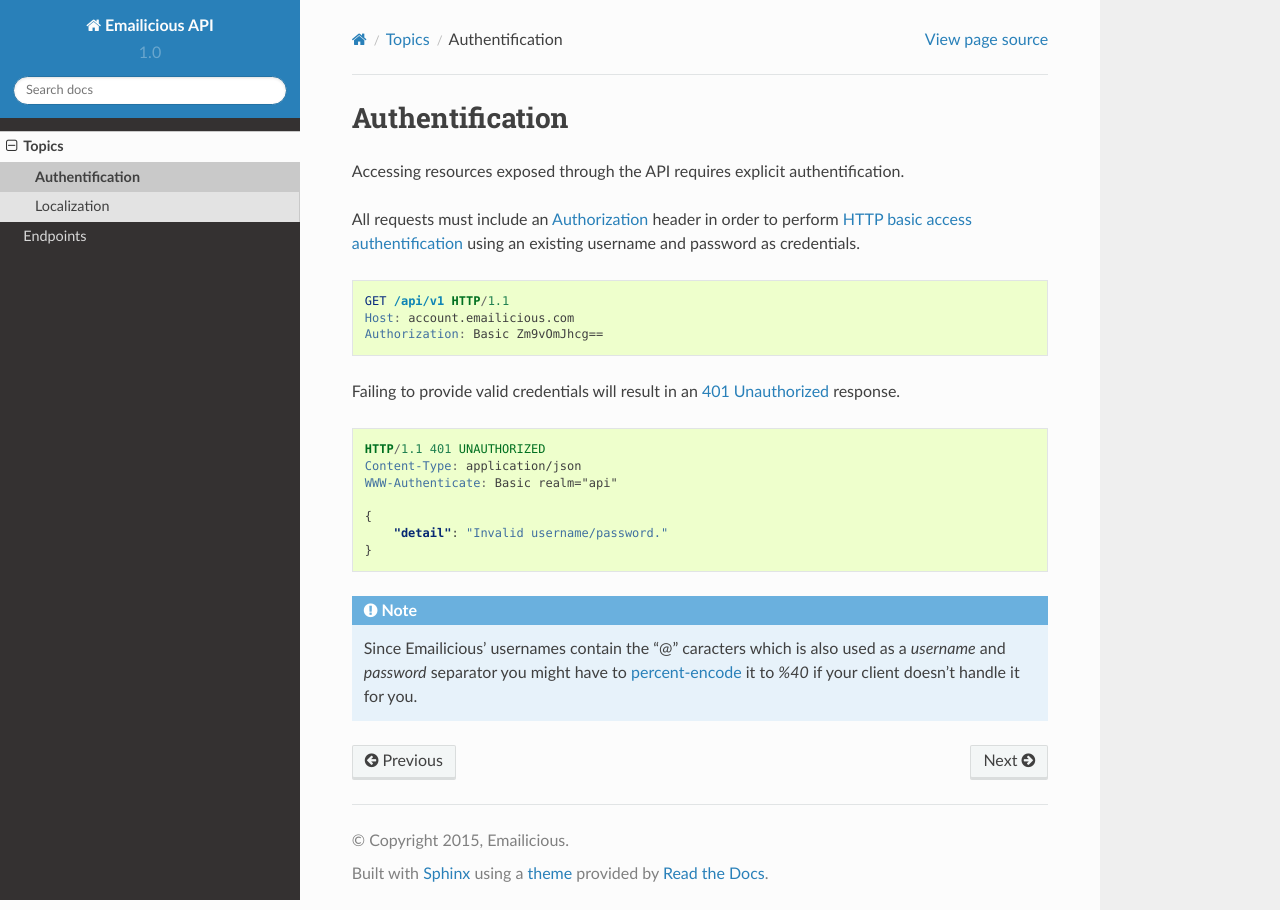
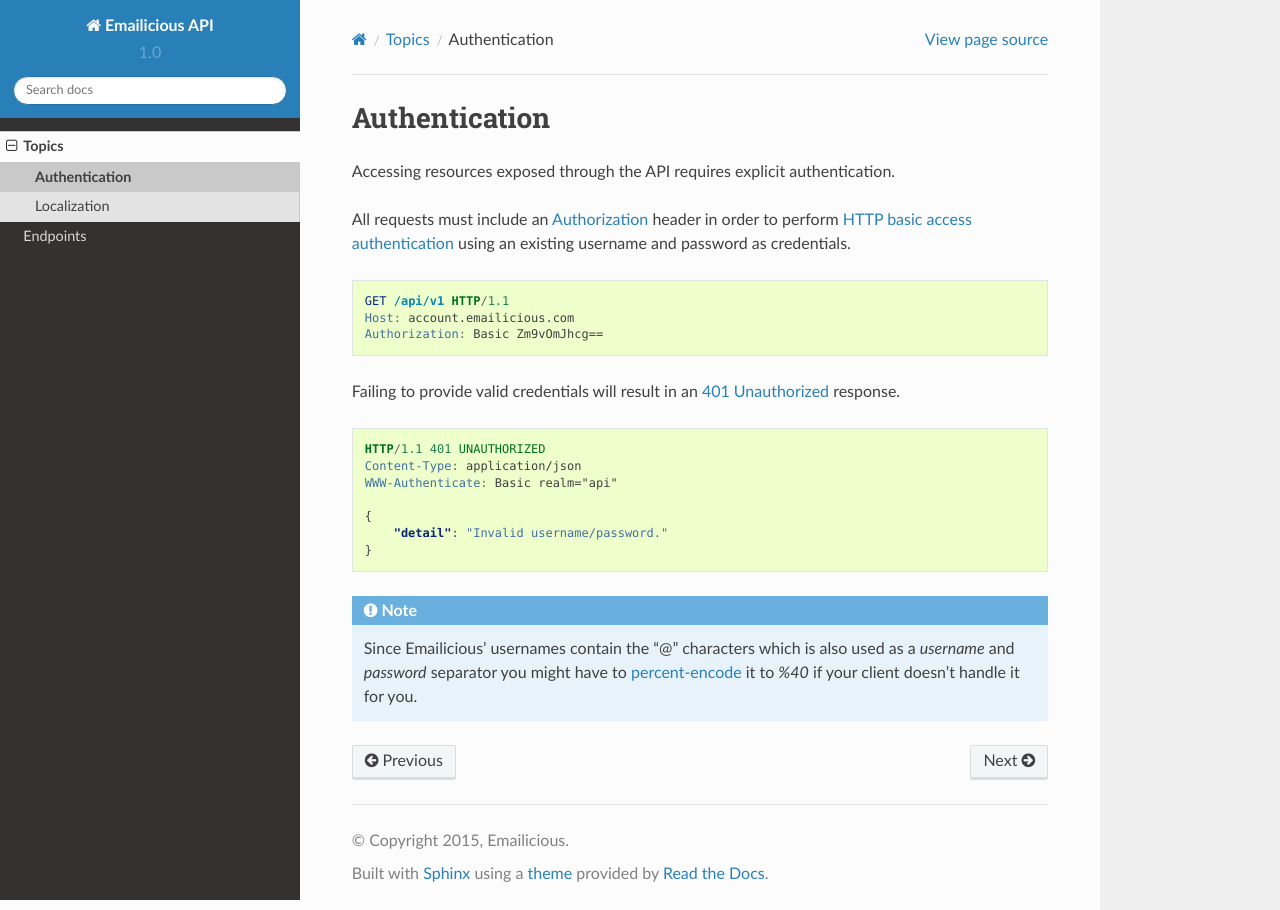
Before and after one commit to emailicious/api-docs, a Sphinx documentation site: the page built from source/topics/authentication.rst, in a window 1280 px wide. Built offline with Sphinx 7.4.7 and the Read the Docs theme 2.0.0, drawn with Linux system fonts in a browser that asks for light colours.

Commit message:
Added an English spellchecker and fixed a couple of typos.

```diff
--- a/requirements.txt
+++ b/requirements.txt
@@ -5,6 +5,7 @@
 Jinja2==2.8
 MarkupSafe==0.23
 polib==1.0.7
+pyenchant==1.6.6
 Pygments==2.0.2
 pytz==2015.7
 six==1.10.0
@@ -13,4 +14,5 @@
 sphinx-intl==0.9.7
 sphinx-rtd-theme==0.1.9
 sphinxcontrib-httpdomain==1.4.0
+sphinxcontrib-spelling==2.1.2
 wheel==0.24.0
--- a/source/conf.py
+++ b/source/conf.py
@@ -38,6 +38,7 @@
     'sphinx.ext.mathjax',
     'sphinx.ext.ifconfig',
     'sphinxcontrib.httpdomain',
+    'sphinxcontrib.spelling',
 ]
 
 # Add any paths that contain templates here, relative to this directory.
@@ -368,3 +369,9 @@
 
 locale_dirs = ['locale/']
 gettext_compact = True
+
+# Spelling language.
+spelling_lang = 'en_US'
+
+# Location of word list.
+spelling_word_list_filename = 'spelling_wordlist'
--- a/source/topics/authentification.rst
+++ b/source/topics/authentication.rst
@@ -1,13 +1,13 @@
-.. _authentification:
+.. _authentication:
 
-================
-Authentification
-================
+==============
+Authentication
+==============
 
-Accessing resources exposed through the API requires explicit authentification.
+Accessing resources exposed through the API requires explicit authentication.
 
 All requests must include an :http:header:`Authorization` header in order
-to perform `HTTP basic access authentification`_ using an existing username
+to perform `HTTP basic access authentication`_ using an existing username
 and password as credentials.
 
 .. sourcecode:: http
@@ -30,9 +30,9 @@
     }
 
 .. note::
-    Since Emailicious' usernames contain the "@" caracters which is also used
+    Since Emailicious' usernames contain the "@" characters which is also used
     as a `username` and `password` separator you might have to
     `percent-encode`_ it to `%40` if your client doesn't handle it for you.
 
 .. _`percent-encode`: https://en.wikipedia.org/wiki/Percent-encoding
-.. _`HTTP basic access authentification`: https://en.wikipedia.org/wiki/Basic_access_authentication
+.. _`HTTP basic access authentication`: https://en.wikipedia.org/wiki/Basic_access_authentication
--- a/source/topics/index.rst
+++ b/source/topics/index.rst
@@ -4,5 +4,5 @@
 
 .. toctree::
 
-   authentification
+   authentication
    localization
--- a/source/topics/localization.rst
+++ b/source/topics/localization.rst
@@ -11,6 +11,6 @@
 .. note::
     If the :http:header:`Accept-Language` header is not provided the current
     locale will be determined from the
-    :ref:`authentificated user <authentification>` language if defined.
+    :ref:`authenticated user <authentication>` language if defined.
 
 .. _`content negotiation`: https://en.wikipedia.org/wiki/Content_negotiation
```
Also changed, not shown: 6 other files.
